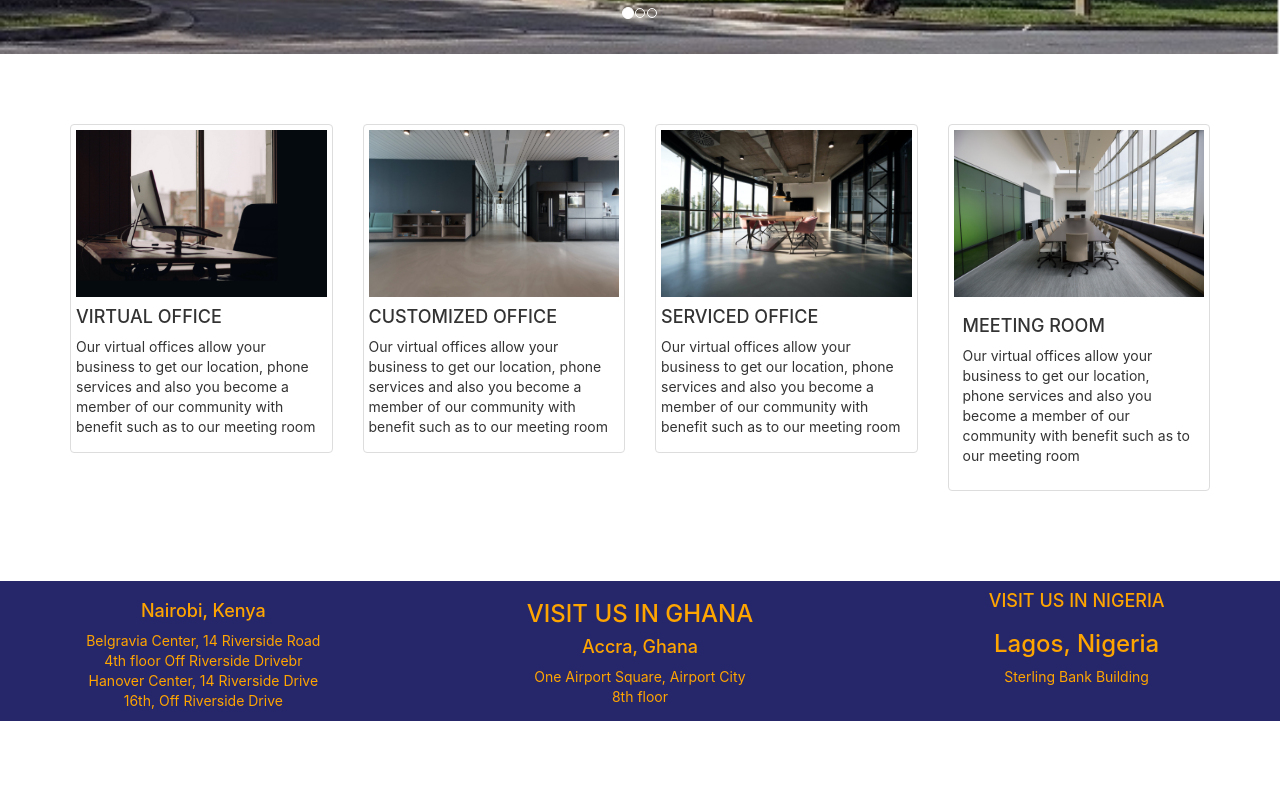
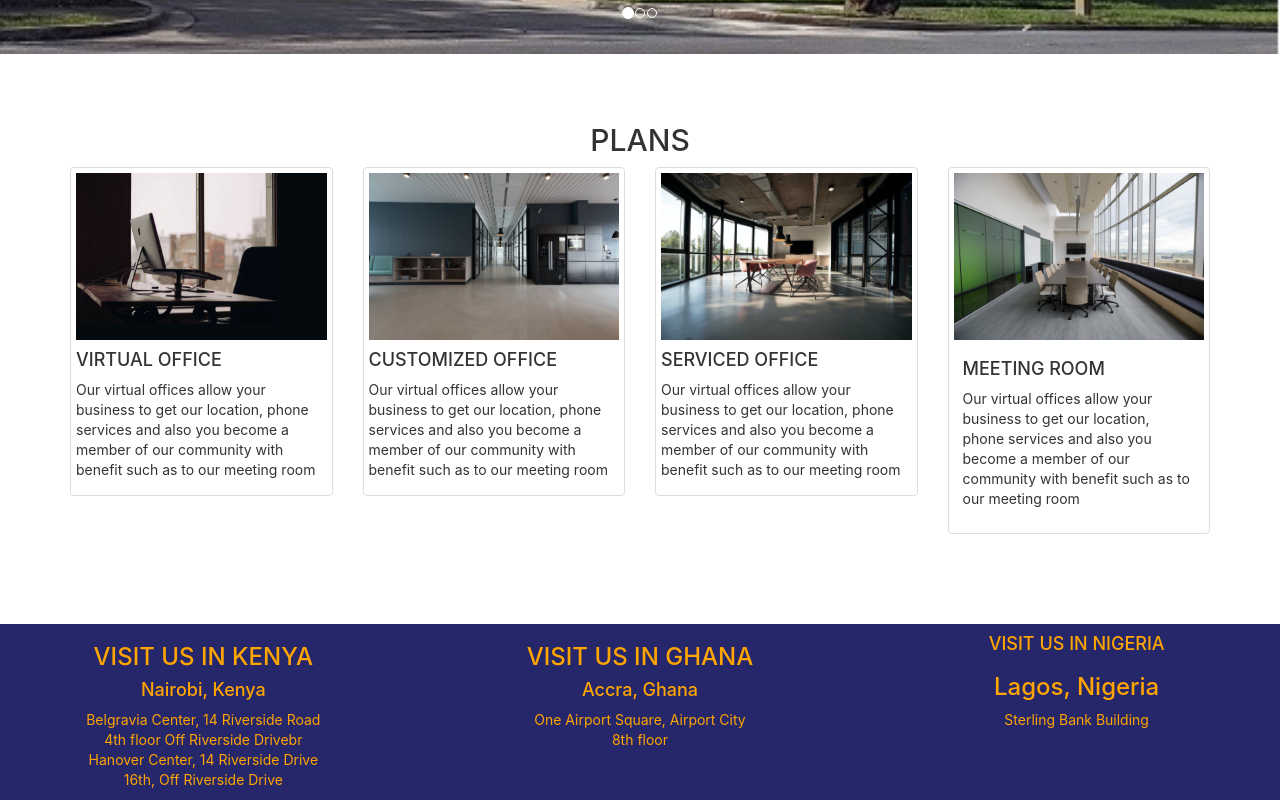
Before and after one commit to imoempire/react-horizons, a React (Create React App) app: page / in a window 1280 px wide. Shown: the part 559-1359 px from the top of the page. Before the commit the page ends 1280 px from the top, so only its background shows below. Built offline with nearby package versions, Linux system fonts and the light colour scheme.

Commit message:
add props

```diff
--- a/src/App.js
+++ b/src/App.js
@@ -8,8 +8,8 @@ function App() {
     <>
     <Navbar />
     <Carousel />
-    <Plans />
-    <Footer />
+    <Plans text='PLANS'/>
+    <Footer texts='VISIT US IN KENYA'/>
     </>
   );
 }
```
